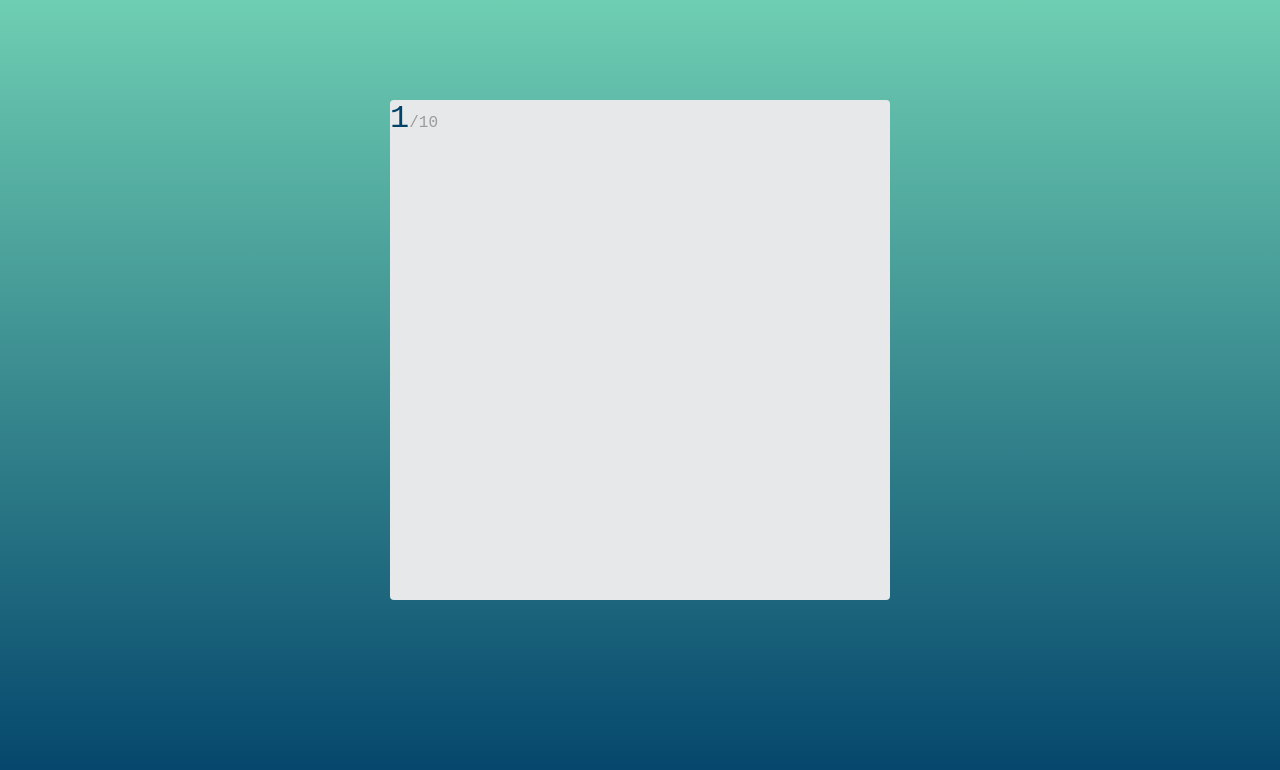
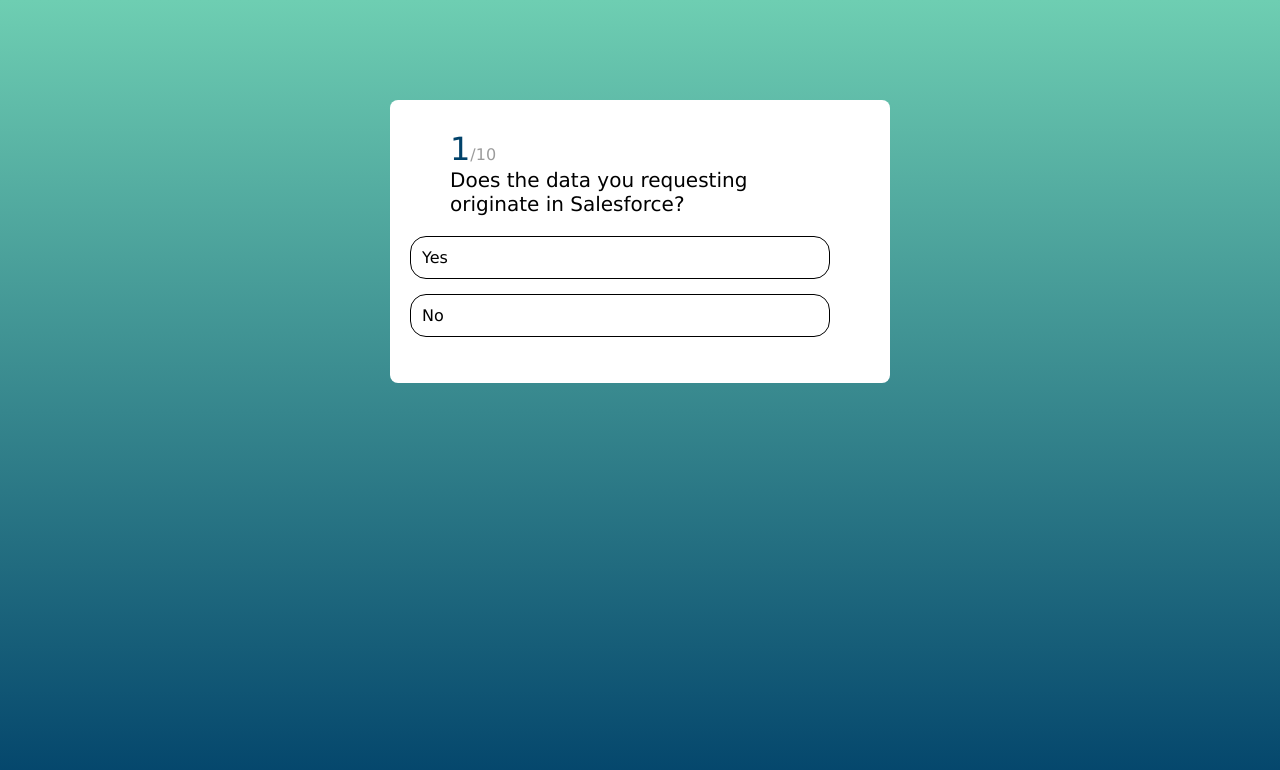
Before and after one commit to k-changwu/gwc-research-analytics, a React (Create React App) app: page / in a window 1280 px wide. Shown: the top 770 px of the page. Built offline with nearby package versions, Linux system fonts and the light colour scheme.

Commit message:
added choices to the ui

```diff
--- a/src/Quiz.jsx
+++ b/src/Quiz.jsx
@@ -3,11 +3,42 @@
 const Quiz = ({questions}) => {
     const[currentQuestion, setCurrentQuestion] = useState(0);
     const {question, choices} = questions[currentQuestion];
+    const [answerIdx, setAnswerIdx] = useState(null);
+    const [answer, setAnswer] = useState(null);
+
+    const onAnswerClick = (answer, index) => {
+        setAnswerIdx(index);
+        if (answer == "Yes") {
+            setAnswer(true);
+
+        }else{
+            setAnswer(false);
+    }
+
+
+    }
 
     return  <div className = "quiz-container">
         <>
         <span className = "active-question-no">{currentQuestion + 1}</span>
         <span className = "total-question">/{questions.length}</span>
+        <h2>{question} </h2>
+        <ul>
+            {
+                choices.map((answer, index) => (
+                    <li
+                        onClick={() => onAnswerClick(answer, index)}
+                        key = {answer}
+                        className = {answerIdx == index ? "selected-answer" : null}
+
+                    >
+                        {answer}
+                     </li>
+
+
+                ))
+            }
+        </ul>
         </>
     </div>;
 
--- a/src/index.css
+++ b/src/index.css
@@ -9,7 +9,7 @@
 */
 
 body{
-    font-family: monospace;
+    font-family:'Lucida Sans', 'Lucida Sans Regular', 'Lucida Grande', 'Lucida Sans Unicode', Geneva, Verdana, sans-serif;
     background: linear-gradient(180deg, #6eceb2 0.05%, #01426a);
     color: #000000;
     display: flex;
@@ -18,26 +18,58 @@
     padding: 0 30px;
     height: 100vh;
 
+
+
 }
 .quiz-container{
     width: 500px;
-    height: 500px;
-    background: #e7e8e9;
-    border-radius: 4px;
+    background: #ffffff;
+    border-radius: 8px;
     margin-top: 100px;
-    padding: 30px, 60px;
+
+    padding: 30px 60px;
     box-sizing: border-box;
 
     .active-question-no{
         font-size: 32px;
         font-weight: 500;
-        color: #01426a
+        color: #01426a;
+        display: inline-block;
 
     };
+
+
     .total-question{
         font-size:16px;
         font-weight: 500;
         color: #9c9c9c;
     };
 
+    h2{
+        font-size: 20px;
+        font-weight: lighter;
+        margin: 0;
+
+    }
+
+    ul {
+        margin-top: 20px;
+        margin-left: -40px;
+        list-style: none;
+        padding: 0;
+    }
+
+    ul li {
+        text-decoration: none;
+
+        color: #000000;
+        font-size: 16px;
+        border: 1px solid #000000;
+        border-radius: 16px;
+        padding: 11px;
+        margin-top: 15px;
+        cursor: pointer;
+    }
+
+
 }
```
